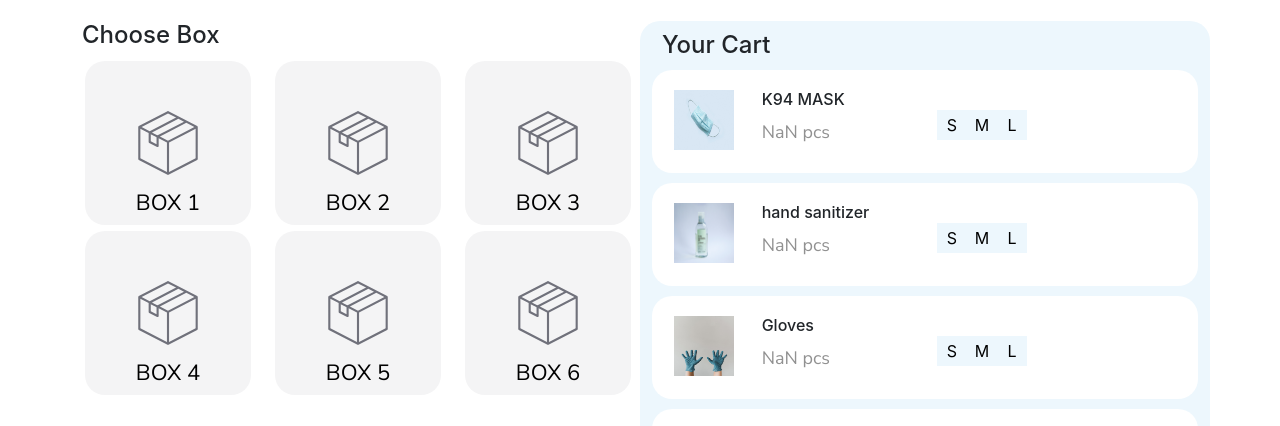
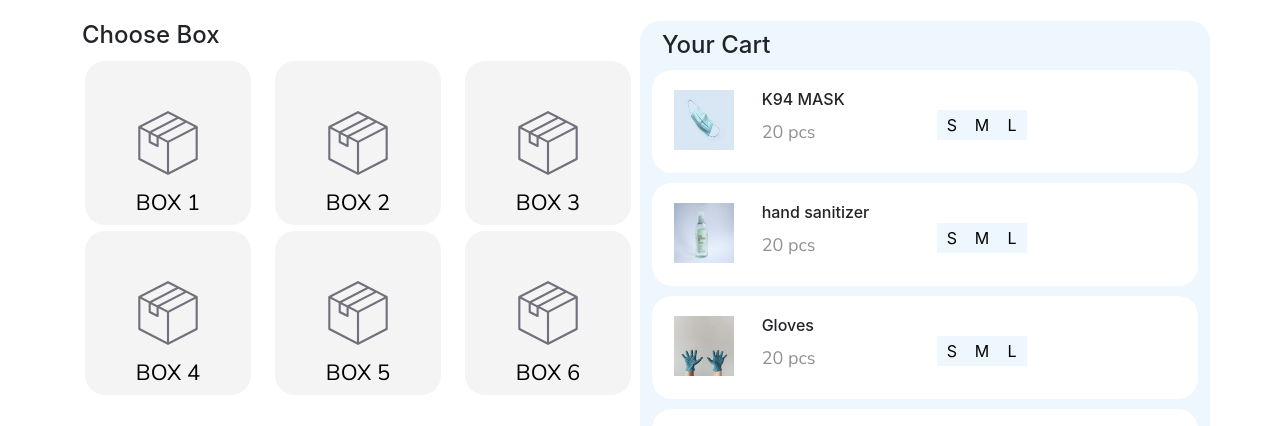
Before and after one commit to ahmedkhalid136/FlegeBOX-FINALIZED, a React (Create React App) app: page /Box in a window 1280 px wide. Shown: the part 377-803 px from the top of the page. Built offline with nearby package versions, Linux system fonts and the light colour scheme.

Commit message:
some changes

```diff
--- a/src/components/Box/BoxComp.js
+++ b/src/components/Box/BoxComp.js
@@ -1,7 +1,7 @@
 import React, { useState } from "react";
 import "./Box.css";
 import WhiteProduct from "./Whiteproducts";
-import Cart from "../ProductComponent/cart";
+import Cart1 from "../ProductComponent/Cart1";
 function BoxComp() {
     const [getBox, setBox] = useState("box1");
     const [getBox1, setBox1] = useState(true);
@@ -313,27 +313,27 @@ function BoxComp() {
             <div className="col-lg-12">
               {getBox == "box1" &&
                 box1.map((user) => (
-                  <Cart Name={user.name} pcs={user.pcs} image={user.img} />
+                  <Cart1 Name={user.name} pcs={user.pcs} image={user.img} />
                 ))}
               {getBox == "box2" &&
                 box2.map((user) => (
-                  <Cart Name={user.name} pcs={user.pcs} image={user.img} />
+                  <Cart1 Name={user.name} pcs={user.pcs} image={user.img} />
                 ))}
               {getBox == "box3" &&
                 box3.map((user) => (
-                  <Cart Name={user.name} pcs={user.pcs} image={user.img} />
+                  <Cart1 Name={user.name} pcs={user.pcs} image={user.img} />
                 ))}
               {getBox == "box4" &&
                 box4.map((user) => (
-                  <Cart Name={user.name} pcs={user.pcs} image={user.img} />
+                  <Cart1 Name={user.name} pcs={user.pcs} image={user.img} />
                 ))}
               {getBox == "box5" &&
                 box5.map((user) => (
-                  <Cart Name={user.name} pcs={user.pcs} image={user.img} />
+                  <Cart1 Name={user.name} pcs={user.pcs} image={user.img} />
                 ))}
               {getBox == "box6" &&
                 box6.map((user) => (
-                  <Cart Name={user.name} pcs={user.pcs} image={user.img} />
+                  <Cart1 Name={user.name} pcs={user.pcs} image={user.img} />
                 ))}
             </div>
           </div>
--- /dev/null
+++ b/src/components/ProductComponent/Cart1.js
@@ -0,0 +1,49 @@
+import React,{useState}from "react";
+import "./BlueProduct.css";
+
+export default function Cart(props) {
+  const [getBackground,setBackground]=useState(true)
+  const [getBackground2,setBackground2]=useState(true)
+  const [getBackground3,setBackground3]=useState(true)
+  return (
+    <div
+      className="row cart-section"
+      style={{
+        backgroundColor: "#ffffff",
+        borderRadius: "20px",
+        padding: "20px 10px 10px",
+        margin: "10px 0",
+      }}
+    >
+      <div className="col-lg-2 col-3">
+        <img
+          className="product-image"
+          src={props.image}
+        />
+      </div>
+      <div
+        className="col-lg-4 col-2 product-name"
+        style={{ textAlign: "left" }}
+      >
+      <h6>{props.Name}</h6>
+      <p>{props.pcs} pcs</p>
+      </div>
+      <div className="col-lg-6 col-7" style={{ paddingTop: "20px" }}>
+        <div className="increment-cart">
+        <button onClick={()=>{
+              setBackground(!getBackground)
+            }} className={getBackground?"sizes1":"increment-buttons1"}>S</button>
+            <button onClick={()=>{
+              setBackground2(!getBackground2)
+            }} className={getBackground2?"sizes1":"increment-buttons1"}>M</button>
+            <button onClick={()=>{
+              setBackground3(!getBackground3)
+            }} className={getBackground3?"sizes1":"increment-buttons1"}>L</button>
+          <div style={{ textAlign: "right", display: "inline-block" }}>
+            <i class="fas fa-times"></i>
+          </div>
+        </div>
+      </div>
+    </div>
+  );
+}
```
